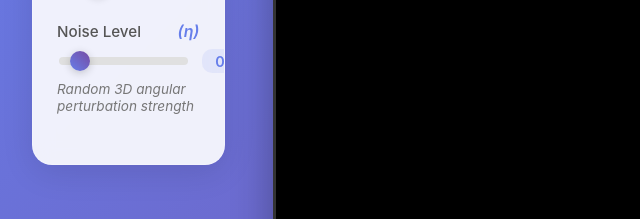
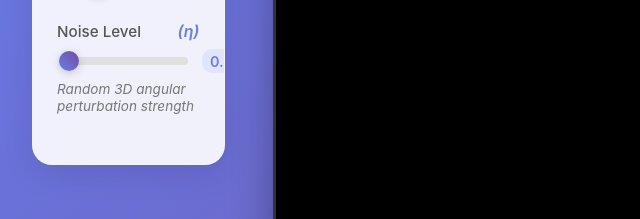
Before and after one commit to jfet97/cmcs_projects, a website built with Vite: page swarm_3d/src/index.html in a window 1280 px wide. Shown: the part 343-562 px from the top of the page, 0-640 px from the left. Built offline with nearby package versions, Linux system fonts and the light colour scheme; what agentscript would draw is missing.

Commit message:
Update noise level and eta slider default values for improved simulation control

```diff
--- a/swarm_3d/src/index.html
+++ b/swarm_3d/src/index.html
@@ -46,8 +46,8 @@
               <span class="param-symbol">(η)</span>
             </label>
             <div class="control-input">
-              <input type="range" id="eta-slider" min="0" max="1" value="0.1" step="0.05" />
-              <span id="eta-value" class="value-display">0.1</span>
+              <input type="range" id="eta-slider" min="0" max="1" value="0" step="0.05" />
+              <span id="eta-value" class="value-display">0.00</span>
             </div>
             <p class="description">Random 3D angular perturbation strength</p>
           </div>
--- a/swarm_3d/src/vicsekModel3D.ts
+++ b/swarm_3d/src/vicsekModel3D.ts
@@ -10,7 +10,7 @@ export class VicsekModel3D extends Model3D {
   interactionRadius = 0.8; // radius within which agents influence each other
   velocity = 0.03; // base speed for all agents
   velocityVariation = 0.15; // velocity variation range (±15%)
-  noiseLevel = 0.1; // η parameter: angular noise strength
+  noiseLevel = 0; // η parameter: angular noise strength
   orderParameter = 0; // Φ: measures collective alignment (0=random, 1=aligned)
 
   worldSize = 24; // cubic world dimensions with boundary avoidance
```
